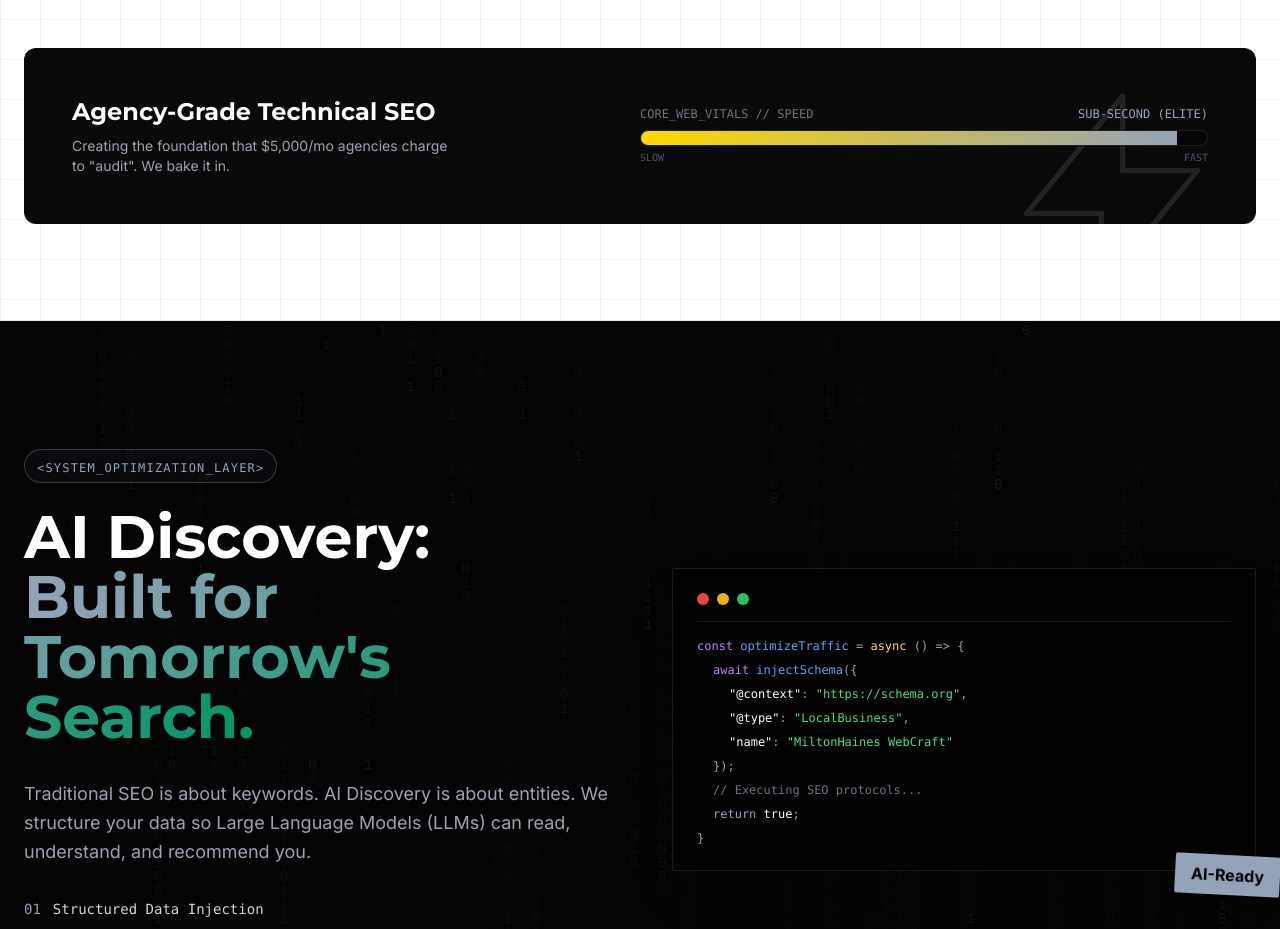
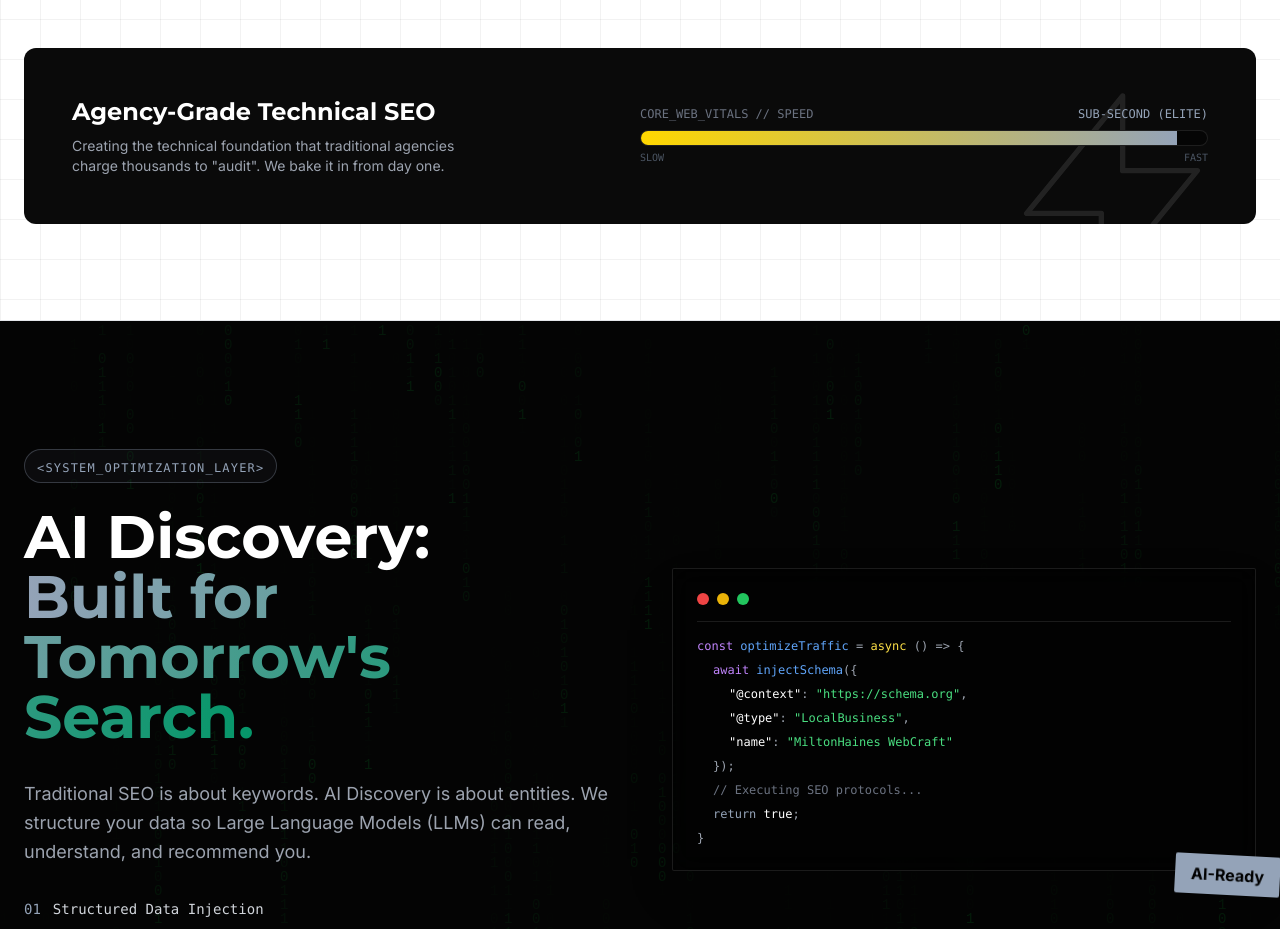
Before and after one commit to ed276/miltonhaines.com, a React (Vite) app: page / in a window 1280 px wide. Shown: the part 7520-8449 px from the top of the page. Built offline with nearby package versions, Linux system fonts and the light colour scheme.

Commit message:
fix(copy): make SEO audit claim more grounded

```diff
--- a/src/components/TraditionalSeo.jsx
+++ b/src/components/TraditionalSeo.jsx
@@ -105,7 +105,7 @@ const TraditionalSeo = () => {
                         <div className="mb-8 md:mb-0">
                             <h3 className="text-2xl font-heading font-bold mb-2">Agency-Grade Technical SEO</h3>
                             <p className="text-gray-400 text-sm max-w-sm">
-                                Creating the foundation that $5,000/mo agencies charge to "audit". We bake it in.
+                                Creating the technical foundation that traditional agencies charge thousands to "audit". We bake it in from day one.
                             </p>
                         </div>
                         <div className="w-full md:w-1/2">
```
